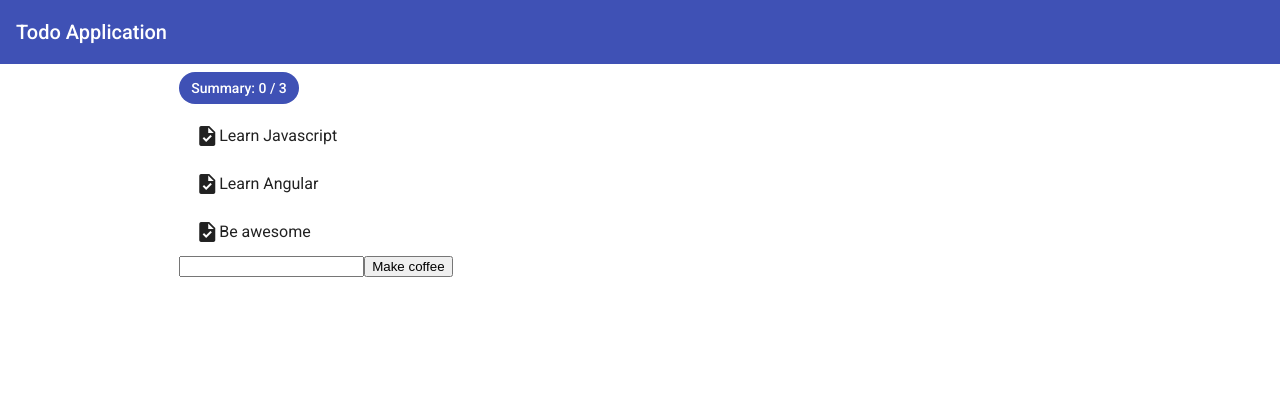
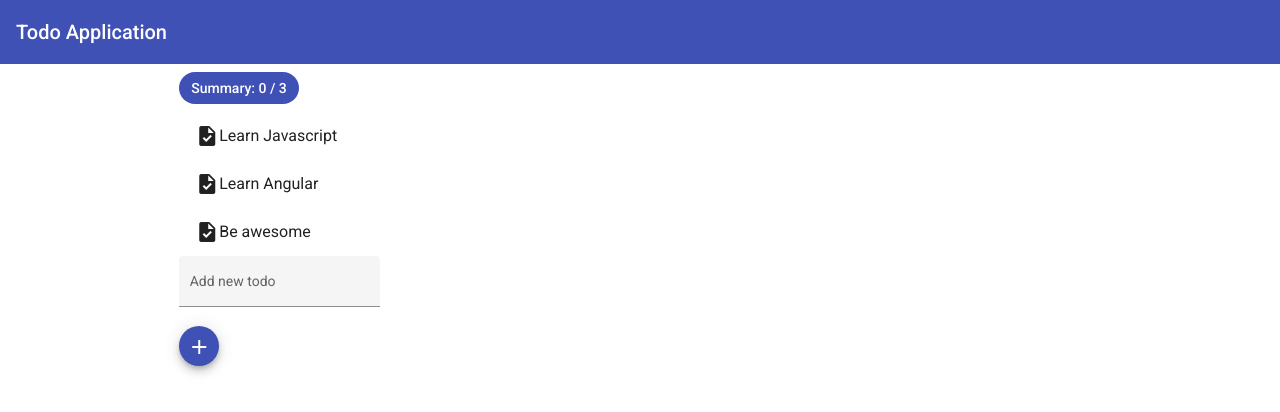
Before and after one commit to timmles/angular-bootcamp-mid-2022, an Angular app: page / in a window 1280 px wide. Shown: the top 412 px of the page. Built offline with nearby package versions, Linux system fonts and the light colour scheme.

Commit message:
asdfasdf

```diff
--- a/src/app/generic-input/generic-input.component.html
+++ b/src/app/generic-input/generic-input.component.html
@@ -1,2 +1,9 @@
-<input type="text" #todoInput (keydown.enter)="addTodo(todoInput)">
-<button (click)="addTodo(todoInput)">Make coffee</button>
+<form class="example-form">
+  <mat-form-field class="example-full-width" appearance="fill">
+    <mat-label>Add new todo</mat-label>
+    <input matInput placeholder="Ex. Pizza" value="" #todoInput (keydown.enter)="addTodo(todoInput)">
+  </mat-form-field>
+</form>
+<button mat-mini-fab color="primary" (click)="addTodo(todoInput)">
+  <mat-icon>add</mat-icon>
+</button>
```
Also changed, not shown: src/app/material/material.module.ts (+8 -2 lines).
